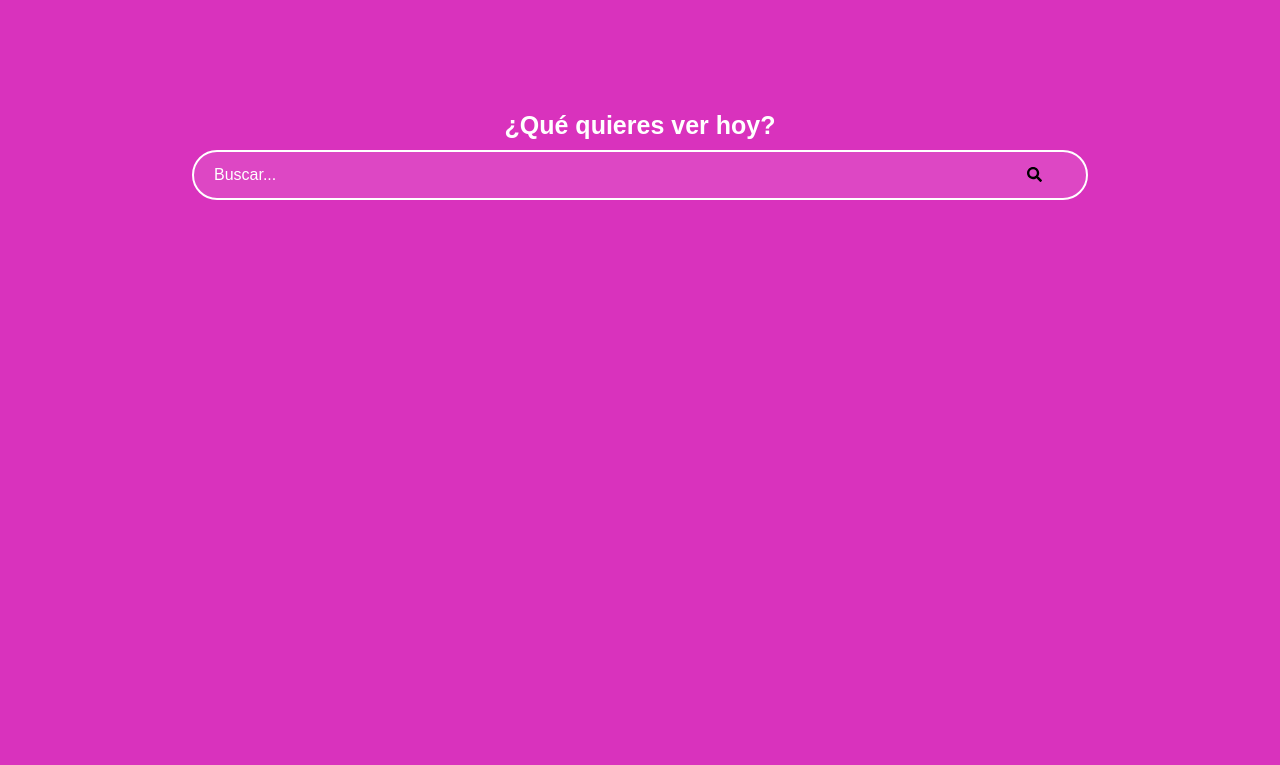
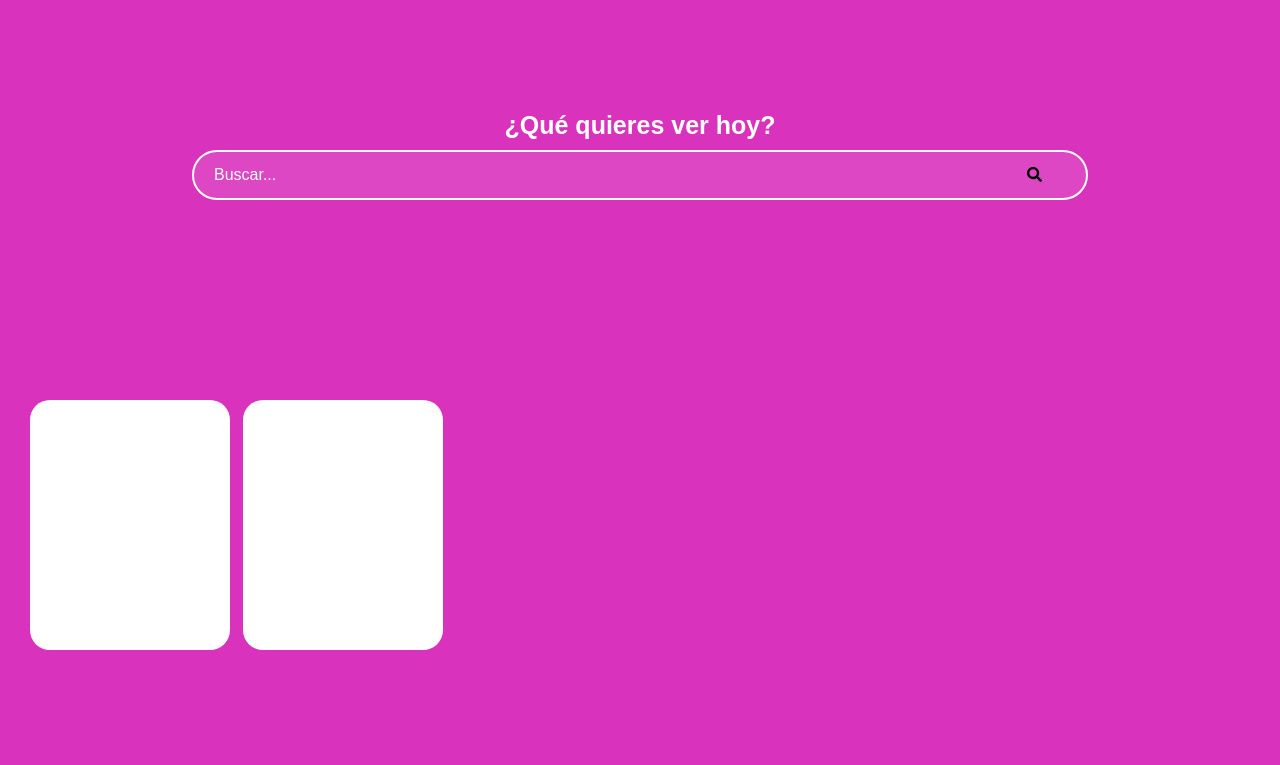
Before and after one commit to Christiano0407/code-design, a website: page src/html/carousel01.html in a window 1280 px wide. Drawn offline with nearby package versions, Linux system fonts and the light colour scheme; a web font is replaced by a local one.

Commit message:
carousel-1

```diff
--- a/src/css/carousel1CSS.css
+++ b/src/css/carousel1CSS.css
@@ -58,3 +58,24 @@ body {
 ::placeholder {
     color: #fff;
 }
+/* CAROUSEL */
+.carousel{
+    width: 100%;
+    overflow: scroll;
+    padding: 3rem;
+    position: relative;
+}
+.carousel__container {
+  white-space: nowrap;
+  margin: 7rem 0;
+  padding-bottom: 1rem;
+}
+.carousel__item {
+    width: 20rem;
+    height: 25rem;
+    border-radius: 2rem;
+    background-color: var(--color-base);
+    overflow: hidden;
+    margin-right: 1rem;
+    display: inline-block;
+}
--- a/src/html/carousel01.html
+++ b/src/html/carousel01.html
@@ -27,6 +27,15 @@
         <h2 class="main__title">¿Qué quieres ver hoy?</h2>
         <input class="input" type="text" placeholder="Buscar...">
     </section>
+    <section class="carousel">
+     <div class="carousel__container">
+         <div class="carousel__item">
+        </div>
+        <div class="carousel__item">
+        </div>
+
+     </div>
+    </section>
     <script src="../js/carouApp.js"></script>
 </body>
 </html>
```
